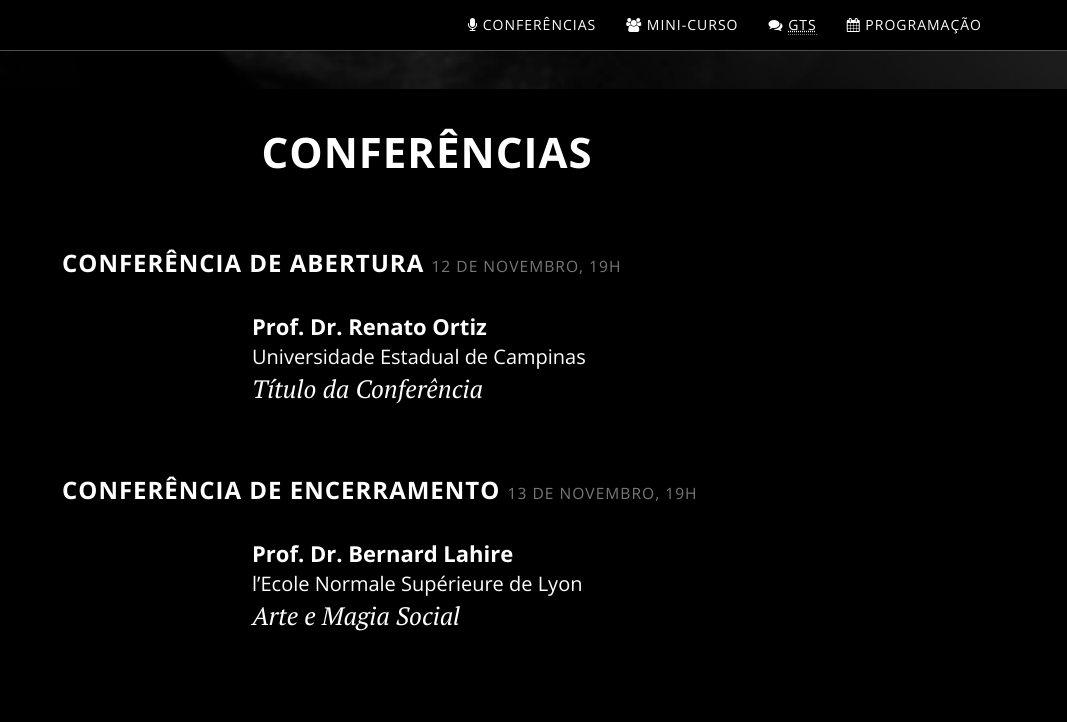
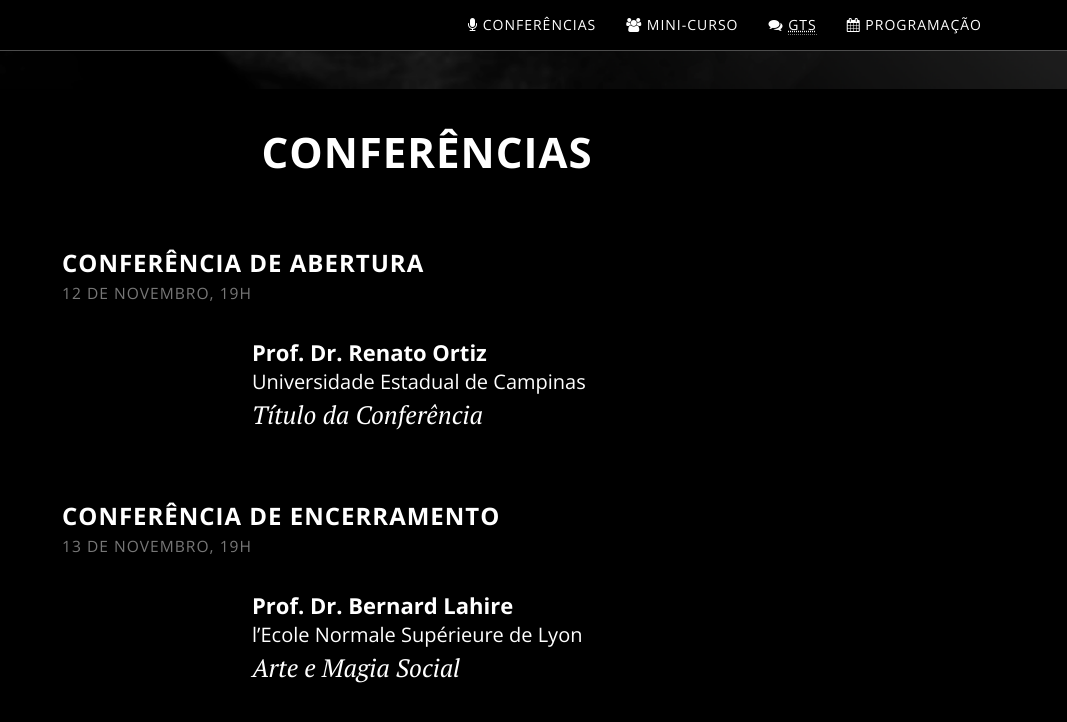
Before and after one commit to gebu/encontro-de-estudos-em-pierre-bourdieu, a Jekyll site: the page built from index.html, in a window 1280 px wide and 900 px high, scrolled down 811 px. Shown: the top 722 px of the window, without its empty margins (213-1280 px from the left). Built offline with Jekyll 4.4.1, drawn with Linux system fonts in a browser that asks for light colours; nearby versions of some CDN libraries.

Commit message:
Add style for WG's mediators

```diff
--- a/css/custom.css
+++ b/css/custom.css
@@ -18,6 +18,18 @@ h2 {
   font-size: 3em;
   line-height: 3em;
   text-align: center;
+}
+
+h3 > small {
+  display: block;
+  padding-top: 10px;
+  font-style: small-caps;
+  font-weight: 100;
+}
+
+h3 > small > strong {
+  font-weight: 500;
+  font-style: none;
 }
 
 .brand-heading {
@@ -61,6 +73,10 @@ dl.conferencias {
   -moz-background-size: cover;
   background-size: cover;
   -o-background-size: cover;
+  min-height: 100vh;
+}
+
+#gts {
   min-height: 100vh;
 }
 
```
